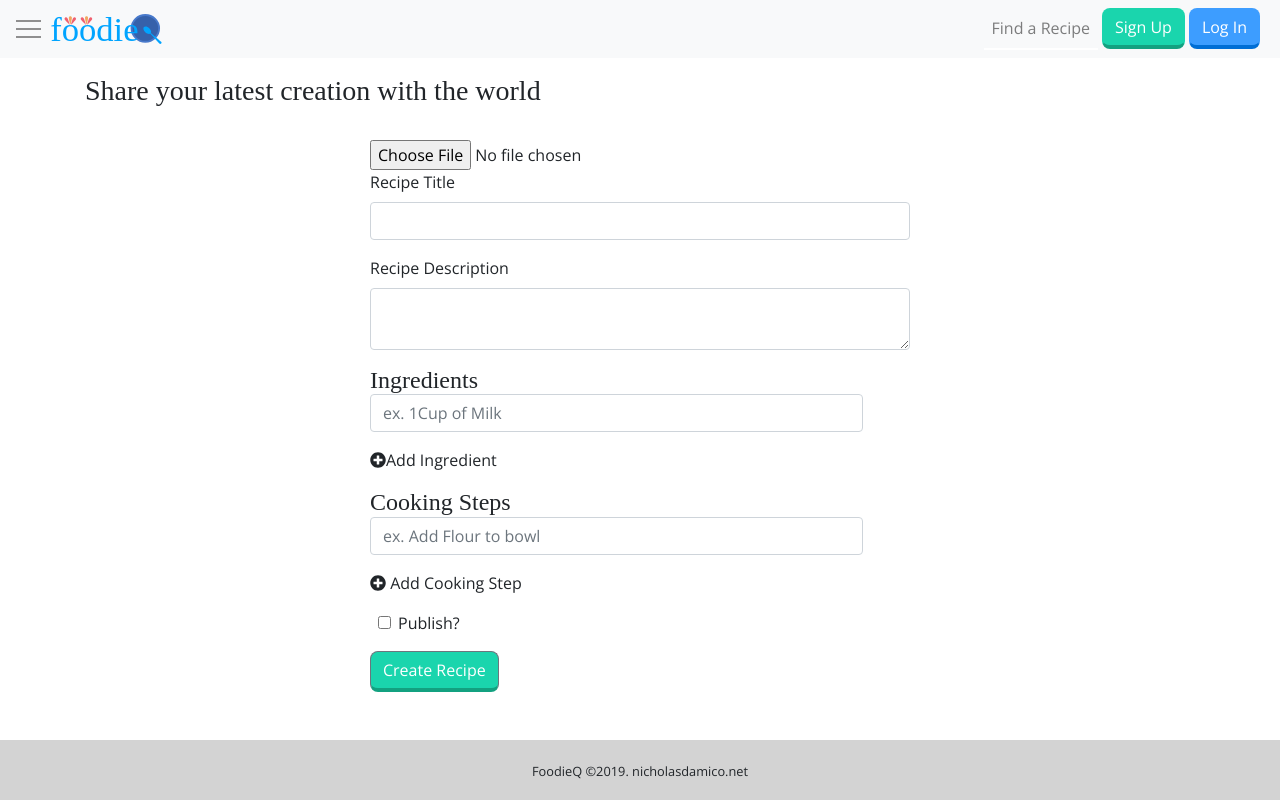
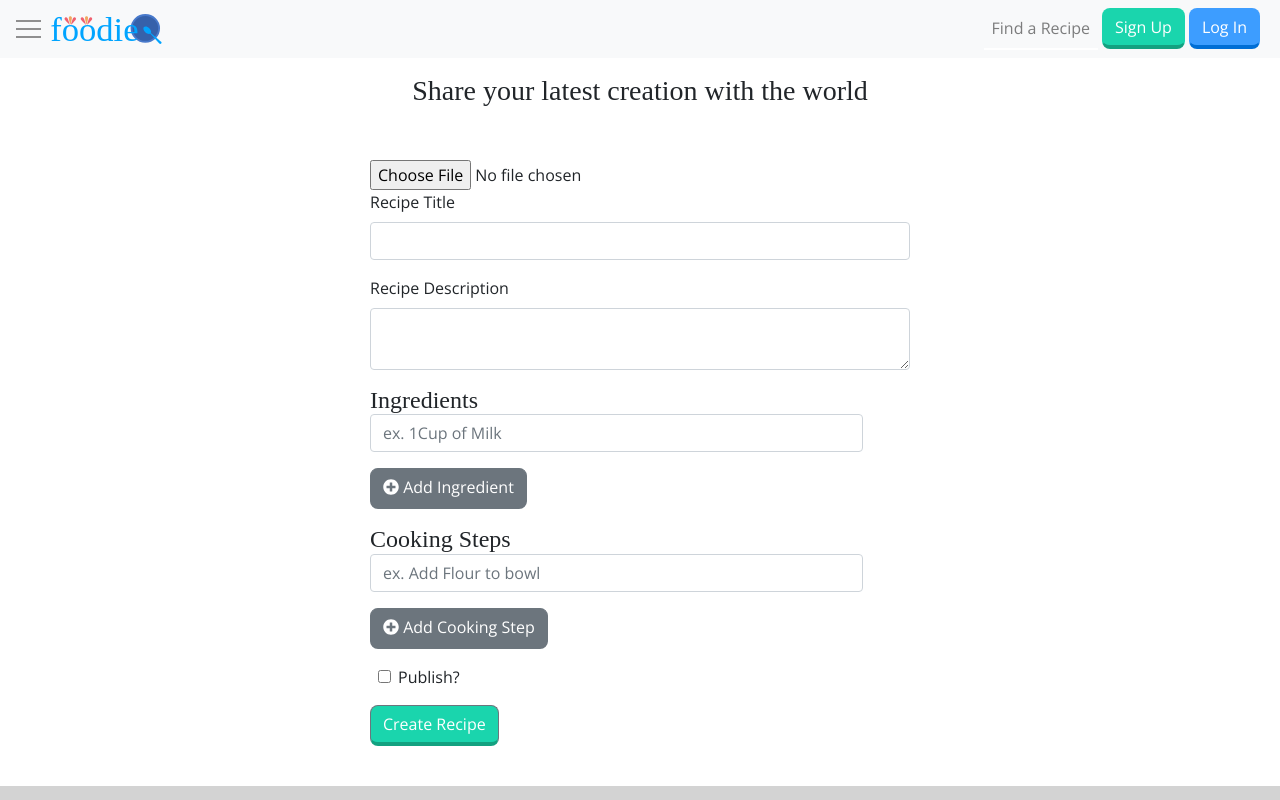
Before and after one commit to Nick-Damico/foodieQ-react, a React (Create React App) app: page /recipes/new in a window 1280 px wide. Built offline with nearby package versions, Linux system fonts and the light colour scheme; a web font is replaced by a local one.

Commit message:
Wrapped ingredients and Steps removal and adding elements with the reactstrap Button component.

```diff
--- a/src/components/recipes/CreateRecipe.css
+++ b/src/components/recipes/CreateRecipe.css
@@ -1,7 +1,14 @@
+.create-recipe__form {
+  margin-top: 20px;
+  margin-bottom: 40px;
+}
+
 .input-wrapper {
   position: relative;
 }
 
 .recipe-form__minus-sign {
-  margin-top: 12px;
+  background: transparent;
+  border: none;
+  color: var(--foodieq-blue);
 }
--- a/src/components/recipes/CreateRecipe.js
+++ b/src/components/recipes/CreateRecipe.js
@@ -92,12 +92,12 @@ class CreateRecipe extends Component {
           {i > 0 ? (
             <Col xs={{ size: 2}} lg={{ size: 1 }}>
             <React.Fragment>
-              <a href="#" onClick={e => this.removeItem(e, i, type)}>
+              <Button onClick={e => this.removeItem(e, i, type)}>
                 <FontAwesomeIcon
                   icon="minus-circle"
                   className="recipe-form__minus-sign"
                 />
-              </a>
+              </Button>
             </React.Fragment>
             </Col>
           ) : null}
@@ -115,7 +115,7 @@ class CreateRecipe extends Component {
 
     return (
       <Container>
-        <h3 className="leading-3 text-left mt-3">
+        <h3 className="leading-3 text-center mt-3">
           Share your latest creation with the world
         </h3>
         <Row>
@@ -125,7 +125,7 @@ class CreateRecipe extends Component {
             md={{ size: 8, offset: 2 }}
             lg={{ size: 6, offset: 3 }}
           >
-            <Form className="text-left">
+            <Form className="create-recipe__form text-left">
               <Field name="recipe[image]" component={FieldFileInput} />
               <Field
                 component={this.renderTextInput}
@@ -146,12 +146,14 @@ class CreateRecipe extends Component {
                     (el, i) => (removedIngredientIndex.includes(i) ? null : el)
                   )}
                 </div>
+                <Button>
                   <FontAwesomeIcon
                     icon="plus-circle"
                     className="recipe-form__plus-sign"
                     onClick={() => this.increaseItemCount("ingredient")}
-                />
+                  />{" "}
                   Add Ingredient
+                </Button>
               </FormGroup>
               <FormGroup tag="fieldset">
                 <h4 className="leading-4 text-left mb-0">Cooking Steps</h4>
@@ -160,12 +162,14 @@ class CreateRecipe extends Component {
                     (el, i) => (removedStepIndex.includes(i) ? null : el)
                   )}
                 </div>
+                <Button>
                   <FontAwesomeIcon
                     icon="plus-circle"
                     className="recipe-form__plus-sign"
                     onClick={() => this.increaseItemCount("step")}
                   />{" "}
                   Add Cooking Step
+                </Button>
               </FormGroup>
               <Field
                 component={this.renderCheckboxInput}
```
Lines whose indentation alone changed are shown as unchanged.
